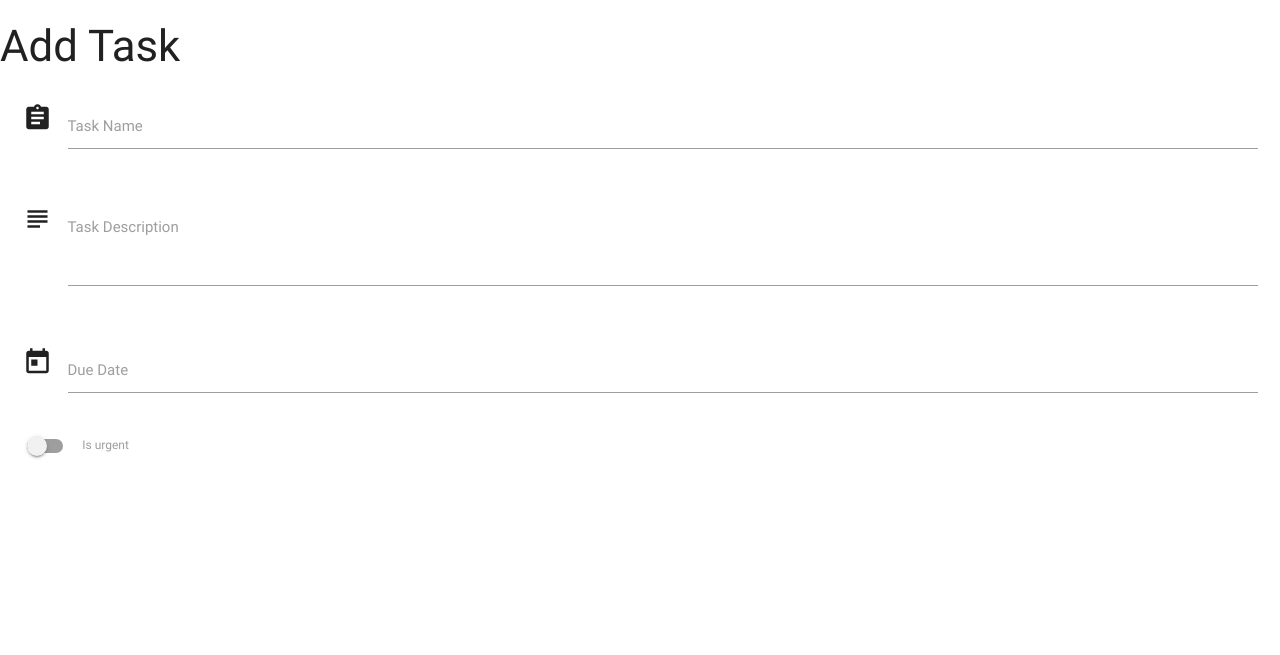
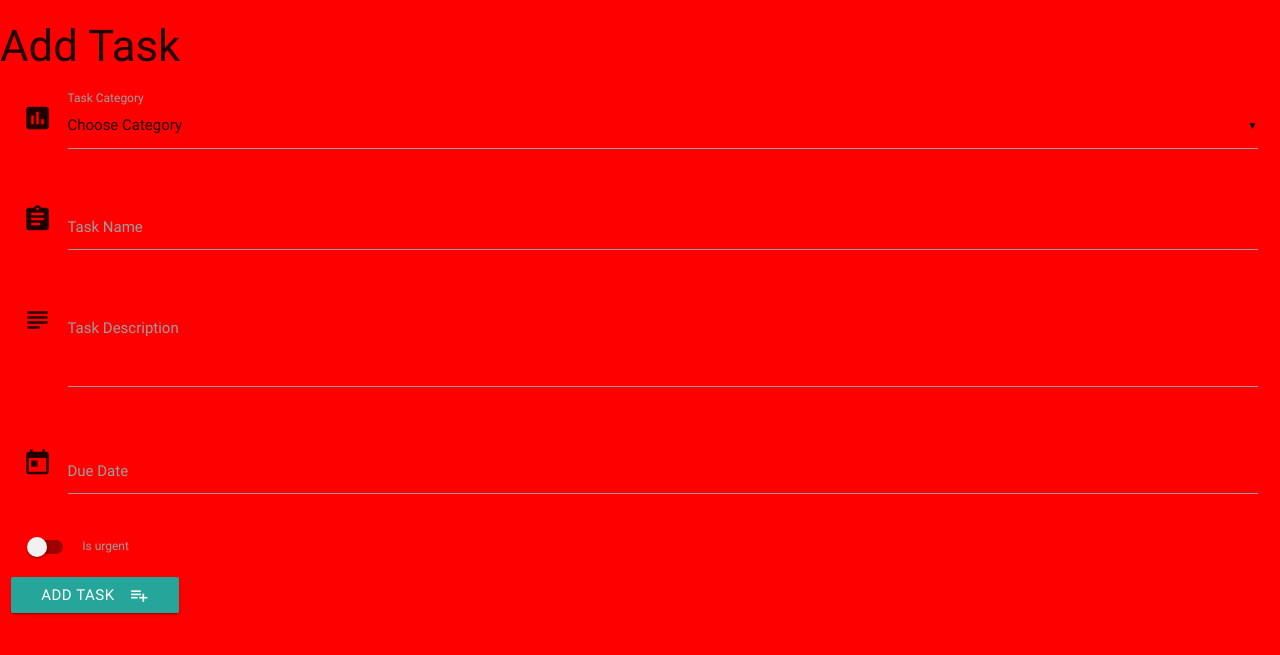
Before and after one commit to marty-wickham/task-manager-project, a Flask app: page /add_task in a window 1280 px wide. Shown: the top 655 px of the page. Run offline with Flask 2, Linux system fonts and the light colour scheme; data that the repository does not hold is empty; some libraries are stand-ins or nearby versions.

Commit message:
Finished insert_doc functionality

```diff
--- a/app.py
+++ b/app.py
@@ -38,7 +38,17 @@ def get_tasks():
 
 @app.route('/add_task')
 def add_task():
-    return render_template("add-task.html")
+    return render_template("add-task.html", categories=mongo.db.categories.find())
+
+# Because we are submitting a form, we must refer to the HHTP method that will be used to deliver the form data
+# The default is 'GET'. It's only if 'POST' submisiion format is used we must specify.
+@app.route('/insert_task', methods=['POST'])
+def insert_task():
+    tasks = mongo.db.tasks
+    # When information is submitted to some web location, it is submittef in the form of a request object.
+    # Converting form to a dictionary so it can be understood by mongo
+    tasks.insert_one(request.form.to_dict())
+    return redirect(url_for('get_tasks'))
 
 # set up our IP address and our port number so that Gitpod knows how to run and where to run our application.
 if __name__ == '__main__':
--- /dev/null
+++ b/static/css/style.css
@@ -0,0 +1,3 @@
+body {
+    background-color: red;
+}
--- a/templates/add-task.html
+++ b/templates/add-task.html
@@ -2,9 +2,21 @@
 {% block content %}
 
 <h3>Add Task</h3>
-
+<!-- To add a task, the easiest way to do this is to create a HTML form that the user can fill in form elements mit the form to the serverand sub. -->
 <div class="row">
-	<form action="" method="POST" class="col s12">
+	<form action="{{ url_for('insert_task') }}" method="POST" class="col s12">
+		<div class="row">
+			<div class="input-field col s12">
+				<i class="material-icons prefix">poll</i>
+				<select id="category" name="category_name">
+                <option value="" disabled selected>Choose Category</option>
+                {% for cat in categories %}
+                    <option value="{{cat.category_name}}">{{cat.category_name}}</option>
+                {% endfor %}
+                </select>
+				<label>Task Category</label>
+			</div>
+		</div>
 		<div class="row">
 			<div class="input-field col s12">
 				<i class="material-icons prefix">assignment</i>
@@ -19,7 +31,7 @@
 				<label for="icon-telephone">Task Description</label>
 			</div>
 		</div>
-        <div class="row">
+		<div class="row">
 			<div class="input-field col s12">
 				<i class="material-icons prefix">today</i>
 				<input id="due_date" name="due_date" type="text" class="datepicker">
@@ -30,11 +42,16 @@
 		<div class="row">
 			<div class="switch">
 				<label>
-                <input id="is_urgent" name="is_urgent" type="checkbox">
-                <span class="lever"></span>
-                Is urgent
-            </label>
+                    <input id="is_urgent" name="is_urgent" type="checkbox">
+                    <span class="lever"></span>
+                    Is urgent
+                </label>
 			</div>
+		</div>
+		<div class="row">
+			<button class="btn waves-effect waves-light" type="submit" name="action">Add Task
+                <i class="material-icons right">playlist_add</i>
+            </button>
 		</div>
 	</form>
 </div>
--- a/templates/base.html
+++ b/templates/base.html
@@ -4,6 +4,7 @@
 <head>
 	<link href="https://fonts.googleapis.com/icon?family=Material+Icons" rel="stylesheet">
 	<link rel="stylesheet" href="https://cdnjs.cloudflare.com/ajax/libs/materialize/0.100.2/css/materialize.min.css">
+    <link rel="stylesheet" href="{{url_for('static', filename='css/style.css')}}" type="text/css">
 </head>
 
 <body>
@@ -17,6 +18,7 @@
 	<script type="text/javascript">
 		$(document).ready(function() {
             $('.collapsible').collapsible();
+            $('select').material_select();
         });
 
         $('.datepicker').pickadate({
```
